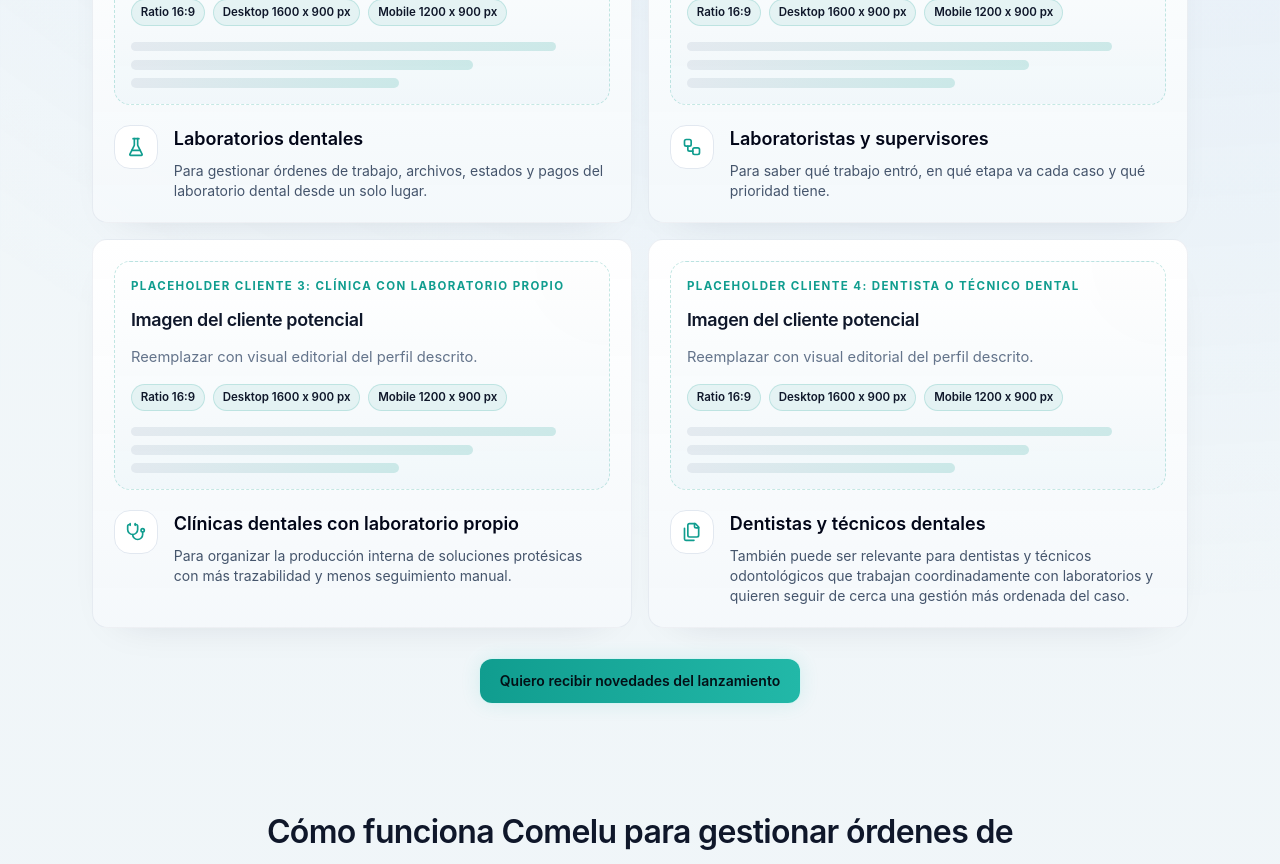
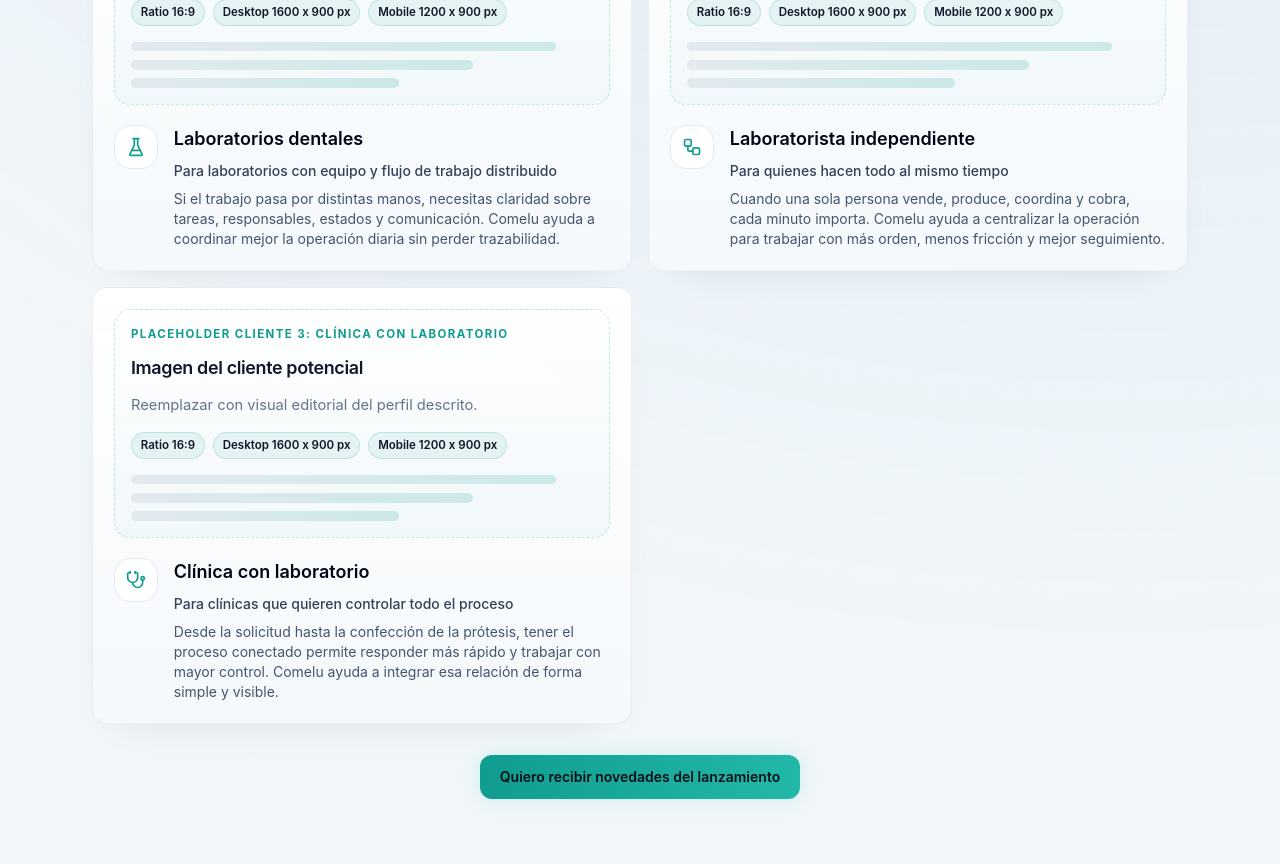
Before and after one commit to garciasilvac/comelu_landing, a React (Vite) app: page / in a window 1280 px wide. Shown: the part 2320-3184 px from the top of the page. Built offline with nearby package versions, Linux system fonts and the light colour scheme.

Commit message:
style: simplify audience section content

```diff
--- a/src/App.tsx
+++ b/src/App.tsx
@@ -107,30 +107,29 @@ const AUDIENCE_BLOCKS = [
   {
     title: "Laboratorios dentales",
     description:
-      "Para gestionar órdenes de trabajo, archivos, estados y pagos del laboratorio dental desde un solo lugar.",
+      "Para laboratorios con equipo y flujo de trabajo distribuido",
+    detail:
+      "Si el trabajo pasa por distintas manos, necesitas claridad sobre tareas, responsables, estados y comunicación. Comelu ayuda a coordinar mejor la operación diaria sin perder trazabilidad.",
     icon: FlaskConical,
     placeholder: "Placeholder cliente 1: laboratorio dental",
   },
   {
-    title: "Laboratoristas y supervisores",
+    title: "Laboratorista independiente",
     description:
-      "Para saber qué trabajo entró, en qué etapa va cada caso y qué prioridad tiene.",
+      "Para quienes hacen todo al mismo tiempo",
     icon: Workflow,
-    placeholder: "Placeholder cliente 2: laboratorista o supervisor",
+    detail:
+      "Cuando una sola persona vende, produce, coordina y cobra, cada minuto importa. Comelu ayuda a centralizar la operación para trabajar con más orden, menos fricción y mejor seguimiento.",
+    placeholder: "Placeholder cliente 2: laboratorista independiente",
   },
   {
-    title: "Clínicas dentales con laboratorio propio",
+    title: "Clínica con laboratorio",
     description:
-      "Para organizar la producción interna de soluciones protésicas con más trazabilidad y menos seguimiento manual.",
+      "Para clínicas que quieren controlar todo el proceso",
     icon: Stethoscope,
-    placeholder: "Placeholder cliente 3: clínica con laboratorio propio",
-  },
-  {
-    title: "Dentistas y técnicos dentales",
-    description:
-      "También puede ser relevante para dentistas y técnicos odontológicos que trabajan coordinadamente con laboratorios y quieren seguir de cerca una gestión más ordenada del caso.",
-    icon: Files,
-    placeholder: "Placeholder cliente 4: dentista o técnico dental",
+    detail:
+      "Desde la solicitud hasta la confección de la prótesis, tener el proceso conectado permite responder más rápido y trabajar con mayor control. Comelu ayuda a integrar esa relación de forma simple y visible.",
+    placeholder: "Placeholder cliente 3: clínica con laboratorio",
   },
 ] as const;
 
@@ -898,7 +897,8 @@ function App() {
                     </span>
                     <div>
                       <h3 className="text-lg font-semibold text-slate-950">{item.title}</h3>
-                      <p className="mt-2 text-sm text-slate-600">{item.description}</p>
+                      <p className="mt-2 text-sm font-medium text-slate-700">{item.description}</p>
+                      <p className="mt-2 text-sm text-slate-600">{item.detail}</p>
                     </div>
                   </div>
                 </article>
```
